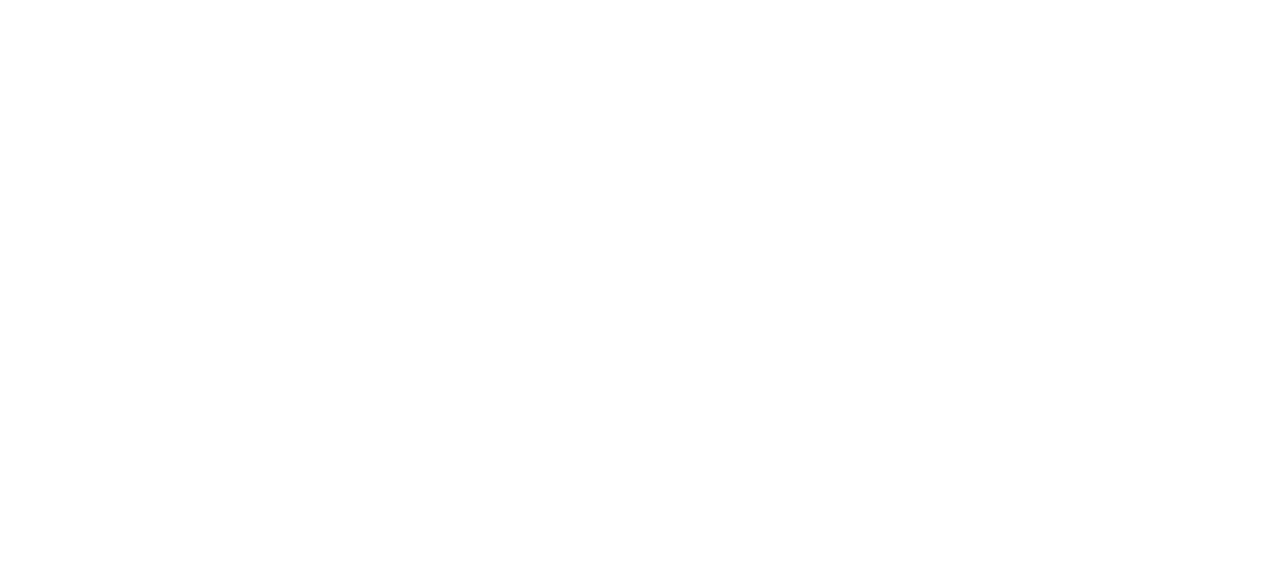
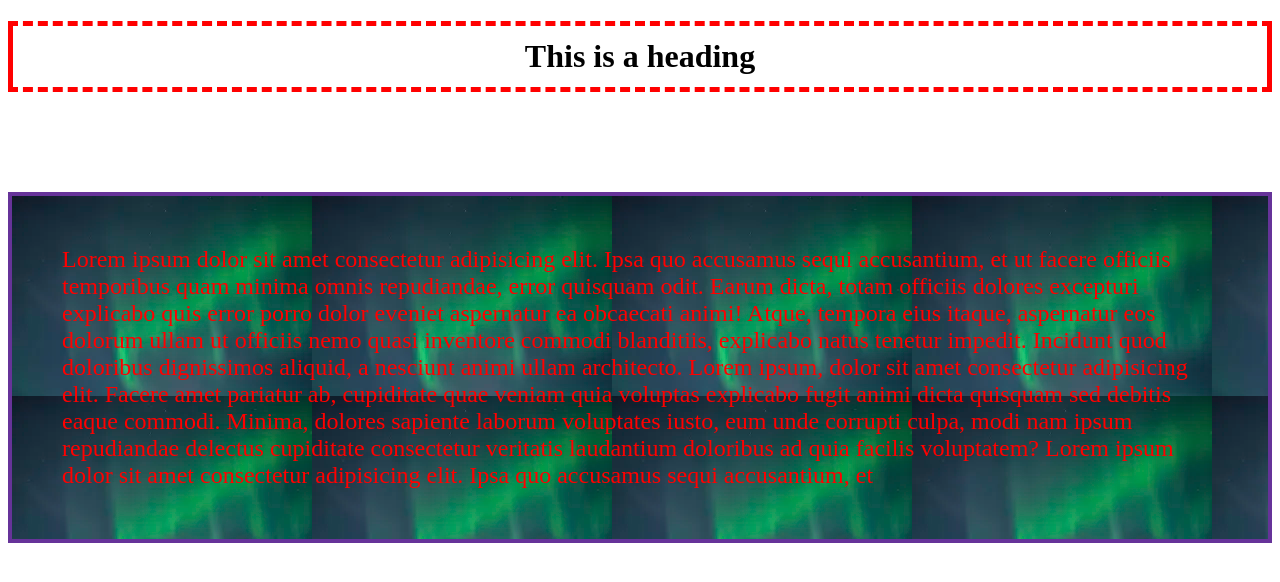
Before and after one commit to Abhisheksingh734/CSS_html, a plain HTML site: page CSSinClass/Pr_01.html in a window 1280 px wide. Drawn offline with Linux system fonts and the light colour scheme.

Commit message:
practice CSS

```diff
--- a/CSSinClass/Pr_01.html
+++ b/CSSinClass/Pr_01.html
@@ -5,8 +5,14 @@
         <meta http-equiv="X-UA-Compatible" content="IE=edge">
         <meta name="viewport" content="width=device-width, initial-scale=1.0">
         <title>Document</title>
+        <link rel="stylesheet" href="Pr_01Style.css">
     </head>
+    <h1 class="heading1">This is a heading</h1>
     <body>
+        <p>
+        Lorem ipsum dolor sit amet consectetur adipisicing elit. Ipsa quo accusamus sequi accusantium, et ut facere officiis temporibus quam minima omnis repudiandae, error quisquam odit. Earum dicta, totam officiis dolores excepturi explicabo quis error porro dolor eveniet aspernatur ea obcaecati animi! Atque, tempora eius itaque, aspernatur eos dolorum ullam ut officiis nemo quasi inventore commodi blanditiis, explicabo natus tenetur impedit. Incidunt quod doloribus dignissimos aliquid, a nesciunt animi ullam architecto. Lorem ipsum, dolor sit amet consectetur adipisicing elit. Facere amet pariatur ab, cupiditate quae veniam quia voluptas explicabo fugit animi dicta quisquam sed debitis eaque commodi. Minima, dolores sapiente laborum voluptates iusto, eum unde corrupti culpa, modi nam ipsum repudiandae delectus cupiditate consectetur veritatis laudantium doloribus ad quia facilis voluptatem?
+        Lorem ipsum dolor sit amet consectetur adipisicing elit. Ipsa quo accusamus sequi accusantium, et
+    </p>
 
 </body>
 </html>
```
Lines whose indentation alone changed are shown as unchanged.
